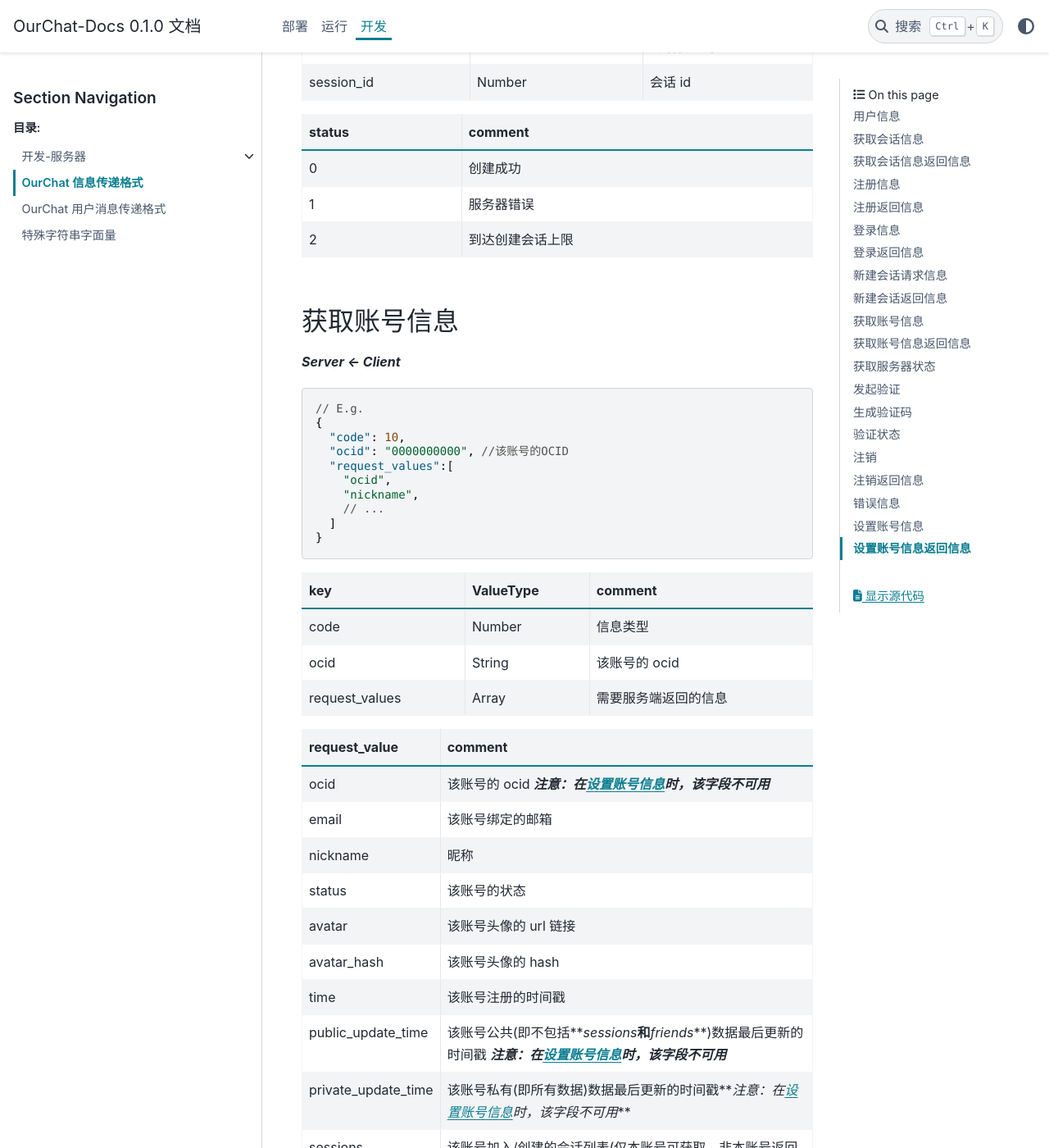
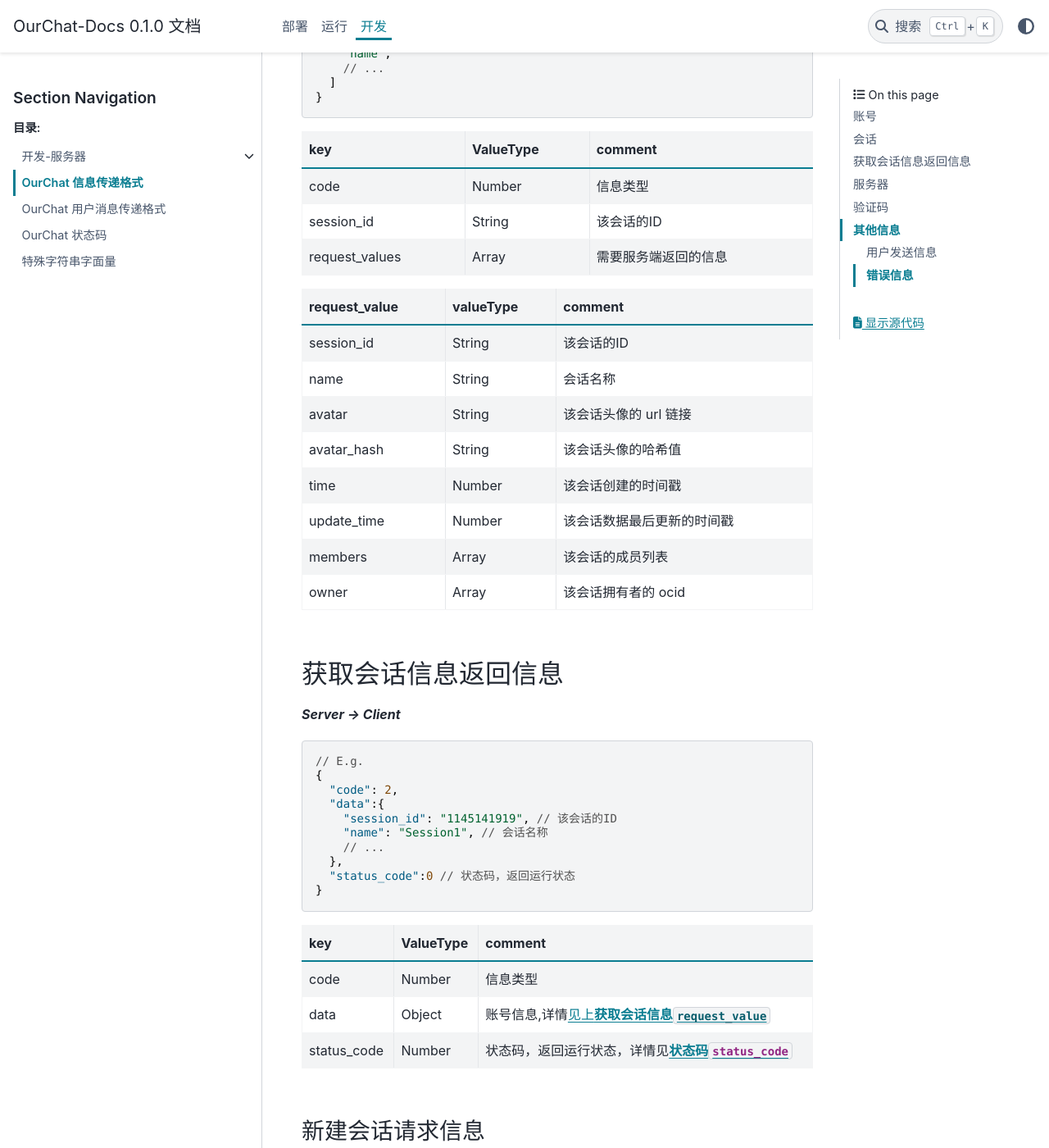
Before and after one commit to SkyUOI/OurChat-Docs, a Sphinx documentation site: the page built from docs/source/docs/development/msg_json.md, in a window 1280 px wide and 1400 px high, scrolled down 6238 px. Shown: the whole window at 82% size. Built offline with Sphinx 7.4.7 and the PyData theme 0.15.4, drawn with Linux system fonts in a browser that asks for light colours; some of the changed text lies outside the part shown.

Commit message:
docs: add status_code.md docs: update msg_json.md docs: classify the messages in msg_json.md

````diff
--- a/docs/source/docs/development/index.rst
+++ b/docs/source/docs/development/index.rst
@@ -11,4 +11,5 @@
    server/index
    msg_json
    user_msg_json
+   status_code
    special_string
--- a/docs/source/docs/development/msg_json.md
+++ b/docs/source/docs/development/msg_json.md
@@ -1,41 +1,227 @@
 # OurChat 信息传递格式
 
-## 用户信息
+## 账号
 
-**_Server <-> Client_**
+### 注册信息
+
+**_Server <- Client_**
 
 ```json
 // E.g.
 {
-  "code": 0,
-  "time": 114514, // 发送消息的时间戳
-  "msg_id": "1643212388", //传输给服务器时无此字段
-  "sender": {
-    "ocid":"0000000000",
-    "session_id": "1145141919" //发送此消息的会话id
-  },
-  "msg": [
-    {
-      "type":0, // 用户消息类型
-      // ...相关数据
-    },
+  "code": 4,
+  "email": "123456@ourchat.com", // 注册使用的邮箱
+  "password": "e3b0c44298fc1c149afbf4c8996fb92427ae41e4649b934ca495991b7852b855", // 注册密码(已加密)
+  "name": "Outchat" // 昵称
+}
+```
+
+| key      | ValueType | comment          |
+|:---------|:----------|:-----------------|
+| code     | Number    | 信息类型         |
+| email    | String    | 注册邮箱         |
+| password | String    | 注册密码(已加密) |
+| name     | String    | 昵称             |
+
+### 注册返回信息
+
+**_Server -> Client_**
+
+```json
+// E.g.
+{
+  "code": 5,
+  "ocid": "0000000000", // 注册账号的ocid
+  "status_code":0 // 状态码，返回运行状态
+}
+```
+
+| key         | ValueType | comment                                                                          |
+|:------------|:----------|:---------------------------------------------------------------------------------|
+| code        | Number    | 信息类型                                                                         |
+| ocid        | String    | 该账号的 ocid                                                                   |
+| status_code | Number    | 状态码，返回运行状态，详情见[**状态码**`status_code`](status_code.md#注册返回信息) |
+
+### 登录信息
+
+**_Server <- Client_**
+
+```json
+// E.g.
+{
+  "code": 6,
+  "login_type": 1, // 登录方式,此处1表示使用ocid登录
+  "account": "0000000000", // 邮箱/ocid
+  "password": "密码"
+}
+```
+
+| key        | ValueType | comment                     |
+|:-----------|:----------|:----------------------------|
+| code       | Number    | 信息类型                    |
+| login_type | Number    | 0 为邮箱登录，1 为 ocid 登录 |
+| account    | String    | 账号绑定的邮箱或 ocid       |
+| password   | String    | 密码                        |
+
+### 登录返回信息
+
+**_Server -> Client_**
+
+```json
+// E.g.
+{
+  "code": 7,
+  "ocid":"0000000000", // 该账号的ocid
+  "status_code":0 // 状态码，返回运行状态
+}
+```
+
+| key         | ValueType | comment                                                                          |
+|:------------|:----------|:---------------------------------------------------------------------------------|
+| code        | Number    | 信息类型                                                                         |
+| ocid        | String    | 该账号的 ocid                                                                    |
+| status_code | Number    | 状态码，返回运行状态，详情见[**状态码**`status_code`](status_code.md#登录返回信息) |
+
+### 获取账号信息
+
+**_Server <- Client_**
+
+```json
+// E.g.
+{
+  "code": 10,
+  "ocid": "0000000000", //该账号的ocid
+  "request_values":[
+    "ocid",
+    "nickname",
     // ...
   ]
 }
 ```
 
-| key        | ValueType | comment                                                 |
-|:-----------|:----------|:--------------------------------------------------------|
-| code       | Number    | 信息类型                                                |
-| time       | Number    | 发消息的时间戳                                          |
-| msg_id     | Number    | message 的 ID，唯一 **_(注意：传输给服务器时无此字段)_**  |
-| sender     | Object    | 发送者的相关数据                                        |
-| ocid       | String    | 发送者的 ocid                                           |
-| session_id | Number    | 发送者的会话 id                                         |
-| msg        | Array     | 消息列表                                                |
-| type       | Number    | 用户消息类型，详细见[用户消息传递格式](user_msg_json.md) |
+| key            | ValueType | comment              |
+|:---------------|:----------|:---------------------|
+| code           | Number    | 信息类型             |
+| ocid           | String    | 该账号的 ocid        |
+| request_values | Array     | 需要服务端返回的信息 |
 
-## 获取会话信息
+| request_value      | ValueType | comment                                                           |
+|:-------------------|:----------|:------------------------------------------------------------------|
+| ocid               | String    | 该账号的 ocid                                                     |
+| email              | String    | 该账号绑定的邮箱                                                  |
+| nickname           | String    | 昵称                                                              |
+| status             | Number    | 该账号的状态                                                      |
+| avatar             | String    | 该账号头像的 url 链接                                             |
+| avatar_hash        | String    | 该账号头像的 hash                                                 |
+| time               | Number    | 该账号注册的时间戳                                                |
+| public_update_time | Number    | 该账号公共(即不包括**sessions**和**friends**)数据最后更新的时间戳 |
+| update_time        | Number    | 该账号所有数据最后更新的时间戳                                    |
+| sessions           | Array     | 该账号加入/创建的会话列表(仅本账号可获取，非本账号返回null)        |
+| friends            | Array     | 该账号的好友列表 (仅本账号可获取，非本账号返回null)                |
+
+### 获取账号信息返回信息
+
+**_Server -> Client_**
+
+```json
+// E.g.
+{
+  "code": 11,
+  "data":{
+    "ocid": "0000000000", // 该账号的 ocid
+    "nickname": "OurChat", // 该账号的昵称
+    // ...
+  },
+  "status_code":0 // 状态码，返回运行状态
+}
+```
+
+| key         | ValueType | comment                                                                                  |
+|:------------|:----------|:-----------------------------------------------------------------------------------------|
+| code        | Number    | 信息类型                                                                                 |
+| data        | Object    | 账号信息,详情[见上**获取账号信息**`request_value`](#获取账号信息)                        |
+| status_code | Number    | 状态码，返回运行状态，详情见[**状态码**`status_code`](status_code.md#获取账号信息返回信息) |
+
+### 注销
+
+**_Server <- Client_**
+
+```json
+// E.g.
+{
+  "code": 16
+}
+```
+
+**_警告：该注销是删除帐号的意思，请勿误用接口_**
+
+### 注销返回信息
+
+**_Server -> Client_**
+
+```json
+// E.g.
+{
+  "code": 17,
+  "status_code":0 // 状态码，返回运行状态
+}
+```
+
+| key         | ValueType | comment                                                                          |
+|:------------|:----------|:---------------------------------------------------------------------------------|
+| code        | Number    | 信息类型                                                                         |
+| status_code | Number    | 状态码，返回运行状态，详情见[**状态码**`status_code`](status_code.md#注销返回信息) |
+
+### 设置账号信息
+
+**_Server <- Client_**
+
+```json
+// E.g.
+{
+  "code": 19,
+  "data": {
+    "nickname": "OurChat1" // 更改后的账号昵称
+    // ...
+  }
+}
+```
+
+| key  | ValueType | comment                                   |
+|:-----|:----------|:------------------------------------------|
+| code | Number    | 信息类型                                  |
+| data | Object    | 需要更改的账号信息，可设置的字段见下面表格 |
+
+可设置的字段：
+| key         | ValueType |
+|:------------|:----------|
+| nickname    | String    |
+| avatar      | String    |
+| avatar_hash | String    |
+| status      | Number    |
+
+以上字段具体意义见[**获取账号信息**`request_value`](#获取账号信息)
+
+### 设置账号信息返回信息
+
+**_Server -> Client_**
+
+```json
+// E.g.
+{
+  "code": 20,
+  "status_code":0 // 状态码，返回运行状态
+}
+```
+
+| key         | ValueType | comment                                                                                  |
+|:------------|:----------|:-----------------------------------------------------------------------------------------|
+| code        | Number    | 信息类型                                                                                 |
+| status_code | Number    | 状态码，返回运行状态，详情见[**状态码**`status_code`](status_code.md#设置账号信息返回信息) |
+
+## 会话
+
+### 获取会话信息
 
 **_Server <- Client_**
 
@@ -57,16 +243,16 @@
 | session_id     | String    | 该会话的ID           |
 | request_values | Array     | 需要服务端返回的信息 |
 
-| request_value | comment                    |
-|:--------------|:---------------------------|
-| session_id    | 该会话的ID                 |
-| name          | 会话名称                   |
-| avatar        | 该会话头像的 url 链接      |
-| avatar_hash   | 该会话头像的哈希值         |
-| time          | 该会话创建的时间戳         |
-| update_time   | 该会话数据最后更新的时间戳 |
-| members       | 该会话的成员列表           |
-| owner         | 该会话拥有者的 ocid        |
+| request_value | valueType | comment                    |
+|:--------------|:----------|:---------------------------|
+| session_id    | String    | 该会话的ID                 |
+| name          | String    | 会话名称                   |
+| avatar        | String    | 该会话头像的 url 链接      |
+| avatar_hash   | String    | 该会话头像的哈希值         |
+| time          | Number    | 该会话创建的时间戳         |
+| update_time   | Number    | 该会话数据最后更新的时间戳 |
+| members       | Array     | 该会话的成员列表           |
+| owner         | Array     | 该会话拥有者的 ocid        |
 
 ## 获取会话信息返回信息
 
@@ -80,108 +266,18 @@
     "session_id": "1145141919", // 该会话的ID
     "name": "Session1", // 会话名称
     // ...
-  }
+  },
+  "status_code":0 // 状态码，返回运行状态
 }
 ```
 
-| key  | ValueType | comment                                                           |
-|:-----|:----------|:------------------------------------------------------------------|
-| code | Number    | 信息类型                                                          |
-| data | Object    | 账号信息,详情[见上**获取会话信息**`request_value`](#获取会话信息) |
+| key         | ValueType | comment                                                                                  |
+|:------------|:----------|:-----------------------------------------------------------------------------------------|
+| code        | Number    | 信息类型                                                                                 |
+| data        | Object    | 账号信息,详情[见上**获取会话信息**`request_value`](#获取会话信息)                        |
+| status_code | Number    | 状态码，返回运行状态，详情见[**状态码**`status_code`](status_code.md#获取会话信息返回信息) |
 
-## 注册信息
-
-**_Server <- Client_**
-
-```json
-// E.g.
-{
-  "code": 4,
-  "email": "123456@ourchat.com", // 注册使用的邮箱
-  "password": "e3b0c44298fc1c149afbf4c8996fb92427ae41e4649b934ca495991b7852b855", // 注册密码(已加密)
-  "name": "Outchat" // 昵称
-}
-```
-
-| key      | ValueType | comment          |
-|:---------|:----------|:-----------------|
-| code     | Number    | 信息类型         |
-| email    | String    | 注册邮箱         |
-| password | String    | 注册密码(已加密) |
-| name     | String    | 昵称             |
-
-## 注册返回信息
-
-**_Server -> Client_**
-
-```json
-// E.g.
-{
-  "code": 5,
-  "status": 0, // 返回码
-  "ocid": "0000000000" // 注册账号的OCID
-}
-```
-
-| key    | ValueType | comment            |
-|:-------|:----------|:-------------------|
-| code   | Number    | 信息类型           |
-| status | Number    | 服务端返回的状态码 |
-| ocid   | String    | 该账号的 OC 号     |
-
-| returnCode | comment    |
-|:-----------|:-----------|
-| 0          | 注册成功   |
-| 1          | 服务器错误 |
-| 2          | 邮箱重复   |
-
-## 登录信息
-
-**_Server <- Client_**
-
-```json
-// E.g.
-{
-  "code": 6,
-  "login_type": 1, // 登录方式,此处1表示使用ocid登录
-  "account": "0000000000", // 邮箱/OCID
-  "password": "密码"
-}
-```
-
-| key        | ValueType | comment                     |
-|:-----------|:----------|:----------------------------|
-| code       | Number    | 信息类型                    |
-| login_type | Number    | 0 为邮箱登录，1 为 ocid 登录 |
-| account    | String    | 账号绑定的邮箱或 ocid       |
-| password   | String    | 密码                        |
-
-## 登录返回信息
-
-**_Server -> Client_**
-
-```json
-// E.g.
-{
-  "code": 7,
-  "status": 0, // 登录状态码
-  "ocid":"0000000000" // 该账号的ocid
-}
-```
-
-| key    | ValueType | comment            |
-|:-------|:----------|:-------------------|
-| code   | Number    | 信息类型           |
-| status | Number    | 服务器返回的状态码 |
-| ocid   | String    | 该账号的 OCID      |
-
-| status | comment          |
-|:-------|:-----------------|
-| 0      | 登录成功         |
-| 1      | 账号或密码不正确 |
-| 2      | 服务器错误       |
-
-## 新建会话请求信息
+### 新建会话请求信息
 
 **_Server <- Client_**
 
@@ -220,7 +316,7 @@
 | name        | String    | 会话名称,可选(如不填写使用默认名称)     |
 | members     | Array     | 会话成员                                |
 
-## 新建会话返回信息
+### 新建会话返回信息
 
 **_Server -> Client_**
 
@@ -228,82 +324,20 @@
 // E.g.
 {
   "code": 9,
-  "status": 0, // 会话状态码
-  "session_id": "1145141919" // 仅当创建成功时有此字段
+  "session_id": "1145141919", // 仅当创建成功时有此字段
+  "status_code":0 // 状态码，返回运行状态
 }
 ```
 
-| key        | ValueType | comment    |
-|:-----------|:----------|:-----------|
-| code       | Number    | 信息类型   |
-| status     | Number    | 会话状态码 |
-| session_id | Number    | 会话 id    |
+| key         | ValueType | comment                                                                              |
+|:------------|:----------|:-------------------------------------------------------------------------------------|
+| code        | Number    | 信息类型                                                                             |
+| session_id  | Number    | 会话 id                                                                              |
+| status_code | Number    | 状态码，返回运行状态，详情见[**状态码**`status_code`](status_code.md#新建会话返回信息) |
 
-| status | comment          |
-|:-------|:-----------------|
-| 0      | 创建成功         |
-| 1      | 服务器错误       |
-| 2      | 到达创建会话上限 |
+## 服务器
 
-## 获取账号信息
-
-**_Server <- Client_**
-
-```json
-// E.g.
-{
-  "code": 10,
-  "ocid": "0000000000", //该账号的OCID
-  "request_values":[
-    "ocid",
-    "nickname",
-    // ...
-  ]
-}
-```
-
-| key            | ValueType | comment              |
-|:---------------|:----------|:---------------------|
-| code           | Number    | 信息类型             |
-| ocid           | String    | 该账号的 ocid        |
-| request_values | Array     | 需要服务端返回的信息 |
-
-| request_value       | comment                                                                                                                         |
-|:--------------------|:--------------------------------------------------------------------------------------------------------------------------------|
-| ocid                | 该账号的 ocid **_注意：在[设置账号信息](#设置账号信息)时，该字段不可用_**                                                         |
-| email               | 该账号绑定的邮箱                                                                                                                |
-| nickname            | 昵称                                                                                                                            |
-| status              | 该账号的状态                                                                                                                    |
-| avatar              | 该账号头像的 url 链接                                                                                                           |
-| avatar_hash         | 该账号头像的 hash                                                                                                               |
-| time                | 该账号注册的时间戳                                                                                                              |
-| public_update_time  | 该账号公共(即不包括**_sessions_**和**_friends_**)数据最后更新的时间戳 **_注意：在[设置账号信息](#设置账号信息)时，该字段不可用_** |
-| private_update_time | 该账号私有(即所有数据)数据最后更新的时间戳**_注意：在[设置账号信息](#设置账号信息)时，该字段不可用_**                             |
-| sessions            | 该账号加入/创建的会话列表(仅本账号可获取，非本账号返回null)                                                                      |
-| friends             | 该账号的好友列表 (仅本账号可获取，非本账号返回null)                                                                              |
-
-## 获取账号信息返回信息
-
-**_Server -> Client_**
-
-```json
-// E.g.
-{
-  "code": 11,
-  "data":{
-    "ocid": "0000000000", // 该账号的 ocid
-    "nickname": "OurChat", // 该账号的昵称
-    // ...
-  }
-}
-```
-
-| key  | ValueType | comment                                                           |
-|:-----|:----------|:------------------------------------------------------------------|
-| code | Number    | 信息类型                                                          |
-| data | Object    | 账号信息,详情[见上**获取账号信息**`request_value`](#获取账号信息) |
-
-## 获取服务器状态
+### 获取服务器状态
 
 **_Server <-> Client_**
 
@@ -311,21 +345,18 @@
 // E.g.
 {
   "code": 12,
-  "status": 0 // 服务器状态码,传输给服务器时无此字段
+  "status_code":0 // 状态码，返回运行状态
 }
 ```
 
-| key    | ValueType | comment      |
-|:-------|:----------|:-------------|
-| code   | Number    | 信息类型     |
-| status | Number    | 服务器状态码 |
+| key         | ValueType | comment                                                                            |
+|:------------|:----------|:-----------------------------------------------------------------------------------|
+| code        | Number    | 信息类型                                                                           |
+| status_code | Number    | 状态码，返回运行状态，详情见[**状态码**`status_code`](status_code.md#获取服务器状态) |
 
-| status | comment  |
-|:-------|:---------|
-| 0      | 正常运行 |
-| 1      | 维护中   |
+## 验证码
 
-## 发起验证
+### 发起验证
 
 **_Server -> Client_**
 
@@ -340,7 +371,7 @@
 |:-----|:----------|:---------|
 | code | Number    | 信息类型 |
 
-## 生成验证码
+### 生成验证码
 
 **_Server <- Client_**
 
@@ -352,12 +383,12 @@
 }
 ```
 
-| key      | ValueType | comment          |
-|:---------|:----------|:-----------------|
-| code     | Number    | 信息类型         |
-| email    | String    | 验证邮箱         |
+| key   | ValueType | comment  |
+|:------|:----------|:---------|
+| code  | Number    | 信息类型 |
+| email | String    | 验证邮箱 |
 
-## 验证状态
+### 验证状态
 
 **_Server -> Client_**
 
@@ -365,57 +396,53 @@
 // E.g.
 {
   "code": 15,
-  "status": 0 // 验证状态码
+  "status_code":0 // 状态码，返回运行状态
 }
 ```
 
-| key    | ValueType | comment    |
-|:-------|:----------|:-----------|
-| code   | Number    | 信息类型   |
-| status | Number    | 验证状态码 |
+| key         | ValueType | comment                                                                      |
+|:------------|:----------|:-----------------------------------------------------------------------------|
+| code        | Number    | 信息类型                                                                     |
+| status_code | Number    | 状态码，返回运行状态，详情见[**状态码**`status_code`](status_code.md#验证状态) |
 
-| status | comment  |
-|:-------|:---------|
-| 0      | 验证通过 |
-| 1      | 验证失败 |
-| 2      | 验证超时 |
+## 其他信息
 
-## 注销
+### 用户发送信息
 
-**_Server<-Client_**
+**_Server <-> Client_**
 
 ```json
 // E.g.
 {
-  "code": 16
+  "code": 0,
+  "time": 114514, // 发送消息的时间戳
+  "msg_id": "1643212388", //传输给服务器时无此字段
+  "sender": {
+    "ocid":"0000000000",
+    "session_id": "1145141919" //发送此消息的会话id
+  },
+  "msg": [
+    {
+      "type":0, // 用户消息类型
+      // ...相关数据
+    },
+    // ...
+  ]
 }
 ```
 
-**_警告：该注销是删除帐号的意思，请勿误用接口_**
+| key        | ValueType | comment                                                     |
+|:-----------|:----------|:------------------------------------------------------------|
+| code       | Number    | 信息类型                                                    |
+| time       | Number    | 发消息的时间戳                                              |
+| msg_id     | Number    | message 的 ID，唯一 **(注意：传输给服务器时无此字段)**        |
+| sender     | Object    | 发送者的相关数据                                            |
+| ocid       | String    | 发送者的 ocid                                               |
+| session_id | Number    | 发送者的会话 id                                             |
+| msg        | Array     | 消息列表                                                    |
+| type       | Number    | 用户消息类型，详细见[**用户消息传递格式**](user_msg_json.md) |
 
-## 注销返回信息
-
-**_Server -> Client_**
-
-```json
-// E.g.
-{
-  "code": 17,
-  "status": 0 // 注销状态码
-}
-```
-
-| key    | ValueType | comment    |
-|:-------|:----------|:-----------|
-| code   | Number    | 信息类型   |
-| status | Number    | 注销状态码 |
-
-| status | comment  |
-|:-------|:---------|
-| 0      | 注销成功 |
-| 1      | 注销失败 |
-
-## 错误信息
+### 错误信息
 
 **_Server -> Client_**
 
@@ -431,48 +458,3 @@
 |:--------|:----------|:---------|
 | code    | Number    | 信息类型 |
 | details | String    | 异常信息 |
-
-## 设置账号信息
-
-**_Server <- Client_**
-
-```json
-// E.g.
-{
-  "code": 19,
-  "ocid": "0000000000", // 该账号的 ocid
-  "data": {
-    "nickname": "OurChat1" // 更改后的账号昵称
-    // ...
-  }
-}
-```
-
-| key  | ValueType | comment                                                                     |
-|:-----|:----------|:----------------------------------------------------------------------------|
-| code | Number    | 信息类型                                                                    |
-| ocid | String    | 该账号的 ocid                                                               |
-| data | Object    | 需要更改的账号信息，详情[见上**获取账号信息**`request_value`](#获取账号信息) |
-
-## 设置账号信息返回信息
-
-**_Server -> Client_**
-
-```json
-// E.g.
-{
-  "code": 20,
-  "status": 0 // 状态码
-}
-```
-
-| key    | ValueType | comment  |
-|:-------|:----------|:---------|
-| code   | Number    | 信息类型 |
-| status | Number    | 状态码   |
-
-| status | comment    |
-|:-------|:-----------|
-| 0      | 设置成功   |
-| 1      | 权限不足   |
-| 2      | 服务器错误 |
````
Also changed, not shown: docs/source/docs/development/status_code.md (added, +105 -0 lines), 1 other file.
